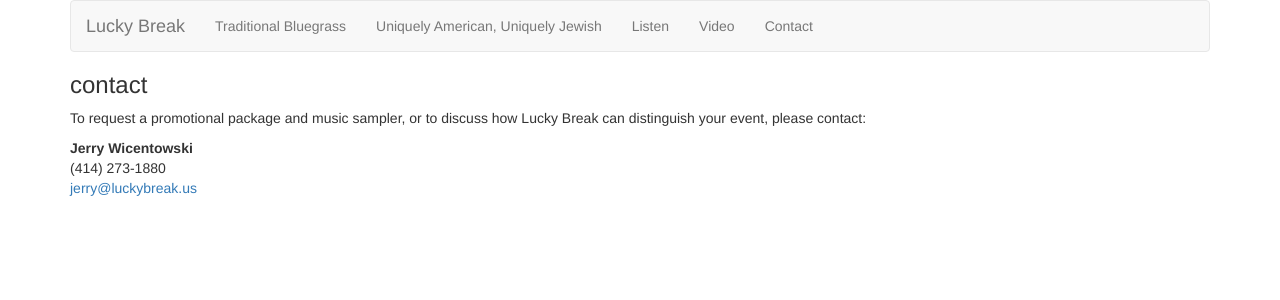
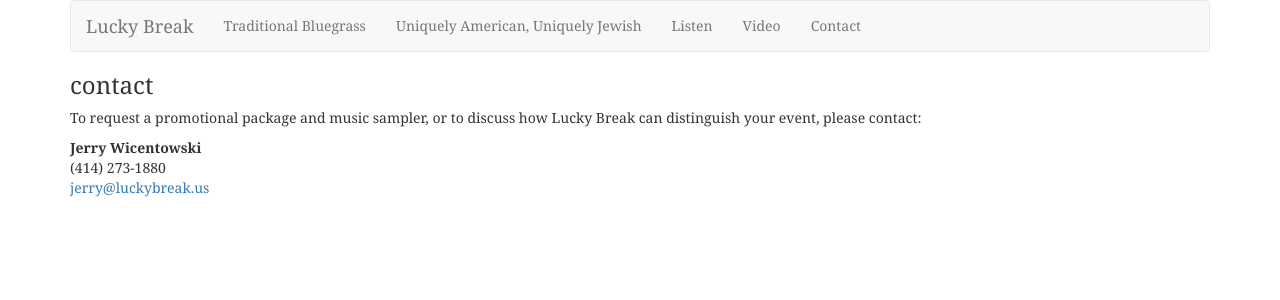
Before and after one commit to joewiz/luckybreak.us, a Jekyll site: the page built from contact.html, in a window 1280 px wide. Shown: the top 300 px of the page. Built offline with Jekyll 4.4.1, drawn with Linux system fonts in a browser that asks for light colours; nearby versions of some CDN libraries; comment, search, counter and statistics services are not loaded.

Commit message:
Made jumbotron a little smaller, moved from sans-serif to serif

```diff
--- a/css/styles.css
+++ b/css/styles.css
@@ -16,3 +16,10 @@
     width: 100%;
     height: 100%;
 }
+.jumbotron {
+    padding-top: 10px;
+    padding-bottom: 10px;
+}
+body {
+    font-family: Georgia, Times New Roman, serif
+}
```
